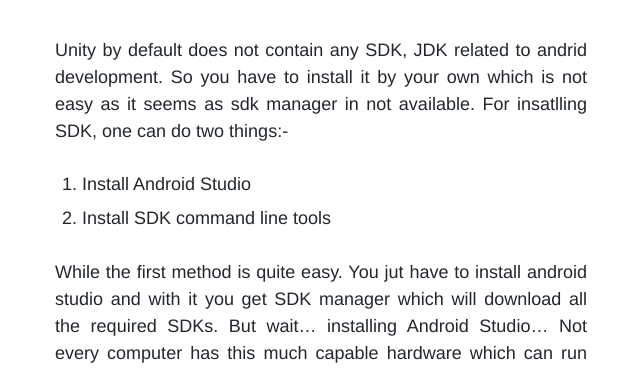
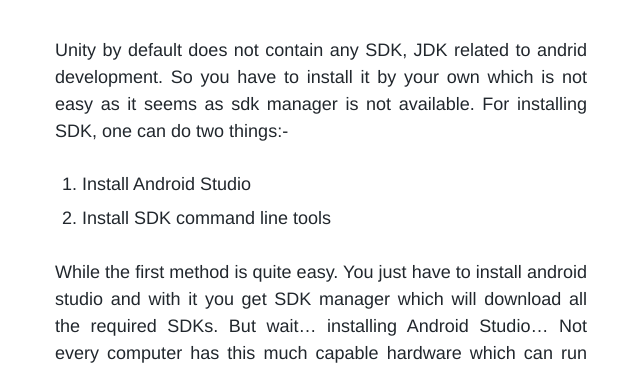
Before and after one commit to sdslabs/sdslabs.github.com, a Jekyll site: the page built from _posts/2019/2019-09-21-internal-hackathon-arcore-setup.md, in a window 1280 px wide and 900 px high, scrolled down 843 px. Shown: the part 220-591 px from the top of the window, without its empty margins (319-959 px from the left). Built offline with Jekyll 4.4.1, drawn with Linux system fonts in a browser that asks for light colours; some web fonts are replaced; comment, search, counter and statistics services are not loaded; some of the changed text lies outside the part shown.

Commit message:
Minor spelling mistakes fixed

```diff
--- a/_posts/2019/2019-09-21-internal-hackathon-arcore-setup.md
+++ b/_posts/2019/2019-09-21-internal-hackathon-arcore-setup.md
@@ -23,11 +23,11 @@ ARCore uses three key technologies to integrate virtual content with the real en
 
 # Help! How to escape this!
 
-Unity by default does not contain any SDK, JDK related to andrid development. So you have to install it by your own which is not easy as it seems as sdk manager in not available. For insatlling SDK, one can do two things:-
+Unity by default does not contain any SDK, JDK related to andrid development. So you have to install it by your own which is not easy as it seems as sdk manager is not available. For installing SDK, one can do two things:-
 1. Install Android Studio
 2. Install SDK command line tools
 
-While the first method is quite easy. You jut have to install android studio and with it you get SDK manager which will download all the required SDKs. But wait... installing Android Studio... Not every computer has this much capable hardware which can run this heavy beast without any lag.
+While the first method is quite easy. You just have to install android studio and with it you get SDK manager which will download all the required SDKs. But wait... installing Android Studio... Not every computer has this much capable hardware which can run this heavy beast without any lag.
 
 The second way is the hard way. It includes use of command line. The command line tool can be downloaded from https://developer.android.com/studio. After downloading, extract the zip file. Migrate to tools/bin and open command prompt in that folder. Type the command
 
```
